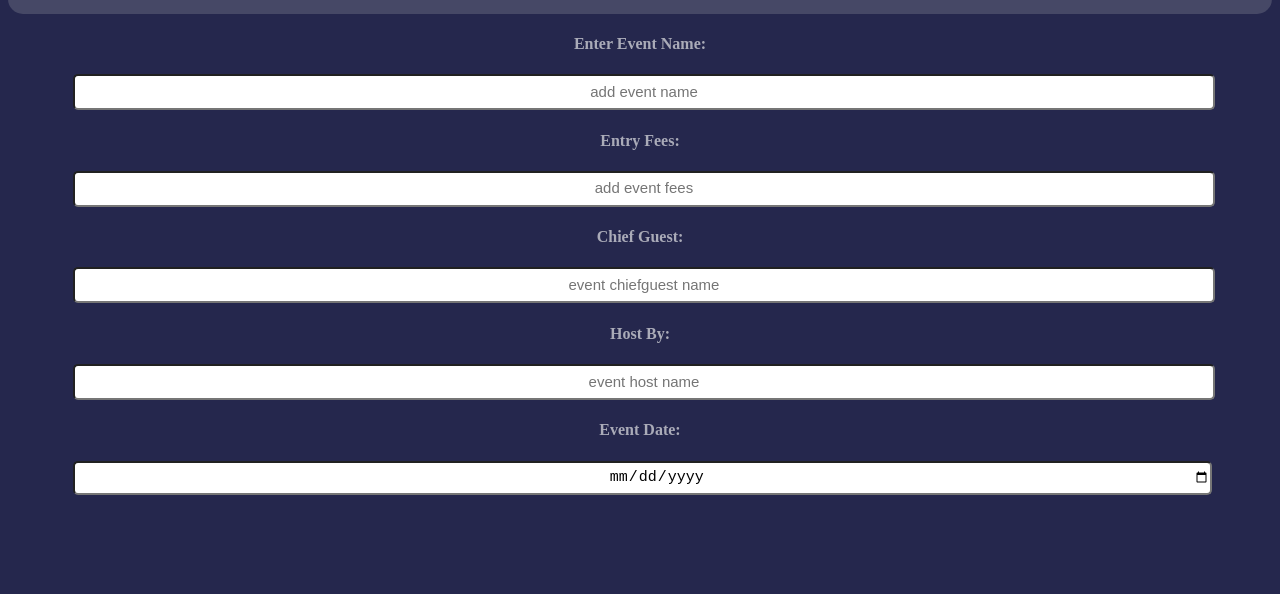
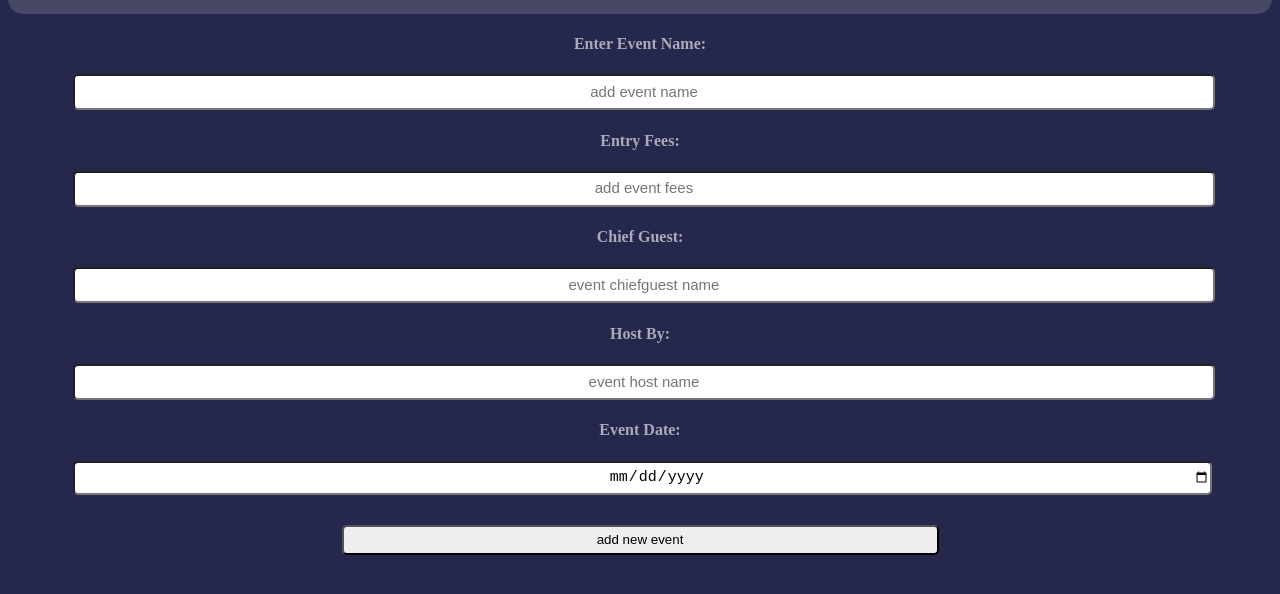
Before and after one commit to arth36/event-reminder, a website: page index.html at #!/addevent in a window 1280 px wide. Shown: the part 94-688 px from the top of the page. Drawn offline with Linux system fonts and the light colour scheme.

Commit message:
twelth commit

```diff
--- a/include/style.css
+++ b/include/style.css
@@ -83,3 +83,15 @@ body{
     font-size: 15px;
     padding-left: 45px;
 }
+.eventsubmit{
+    text-align: center;
+    margin-top: 30px;
+}
+.submitbtn{
+    margin-left: 30px;
+    margin-right: 30px;
+    border-radius: 5px;
+    width: 50%;
+    height: 30px;
+    cursor: pointer;
+}
--- a/views/addevent.html
+++ b/views/addevent.html
@@ -2,7 +2,7 @@
     <form name="addEventForm" class="form-main">
         <div class="eventdiv eventname">
             <h4>Enter Event Name:</h4>
-            <input type="text" placeholder="add event name" name="name" />
+            <input type="text" placeholder="add event name" name="name" ng-model="name" />
         </div>
         <div class="eventdiv eventfees">
             <h4>Entry Fees:</h4>
@@ -18,7 +18,10 @@
         </div>
         <div class="eventdiv eventhost">
             <h4>Event Date:</h4>
-            <input type="date" placeholder="event host name" name="date" />
+            <input type="date" placeholder="event host name" name="date" ng-model="date" value="{{ date | date: 'yyyy-MM-dd' }}"/>
+        </div>
+        <div class="eventsubmit">
+            <input class="submitbtn" type="submit" value="add new event"/>
         </div>
     </form>
 </div>
```
